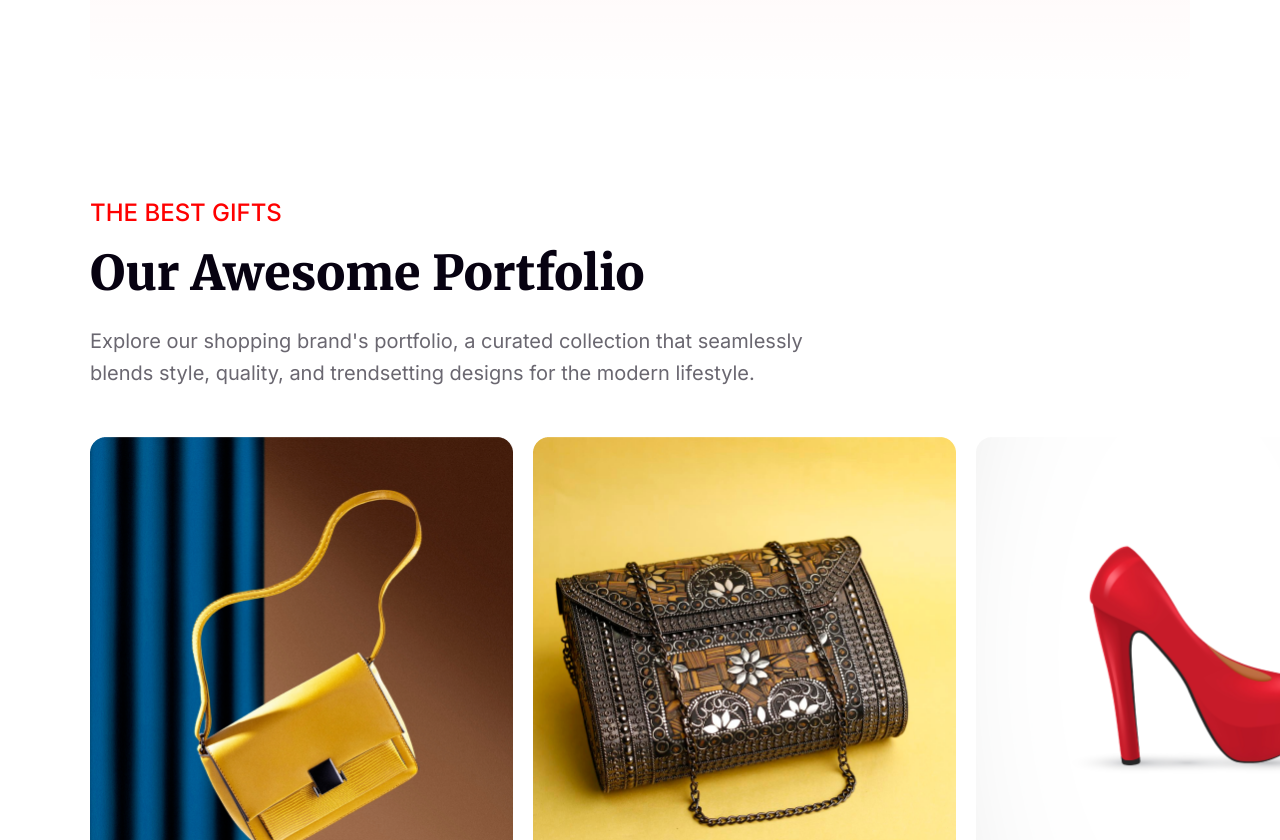
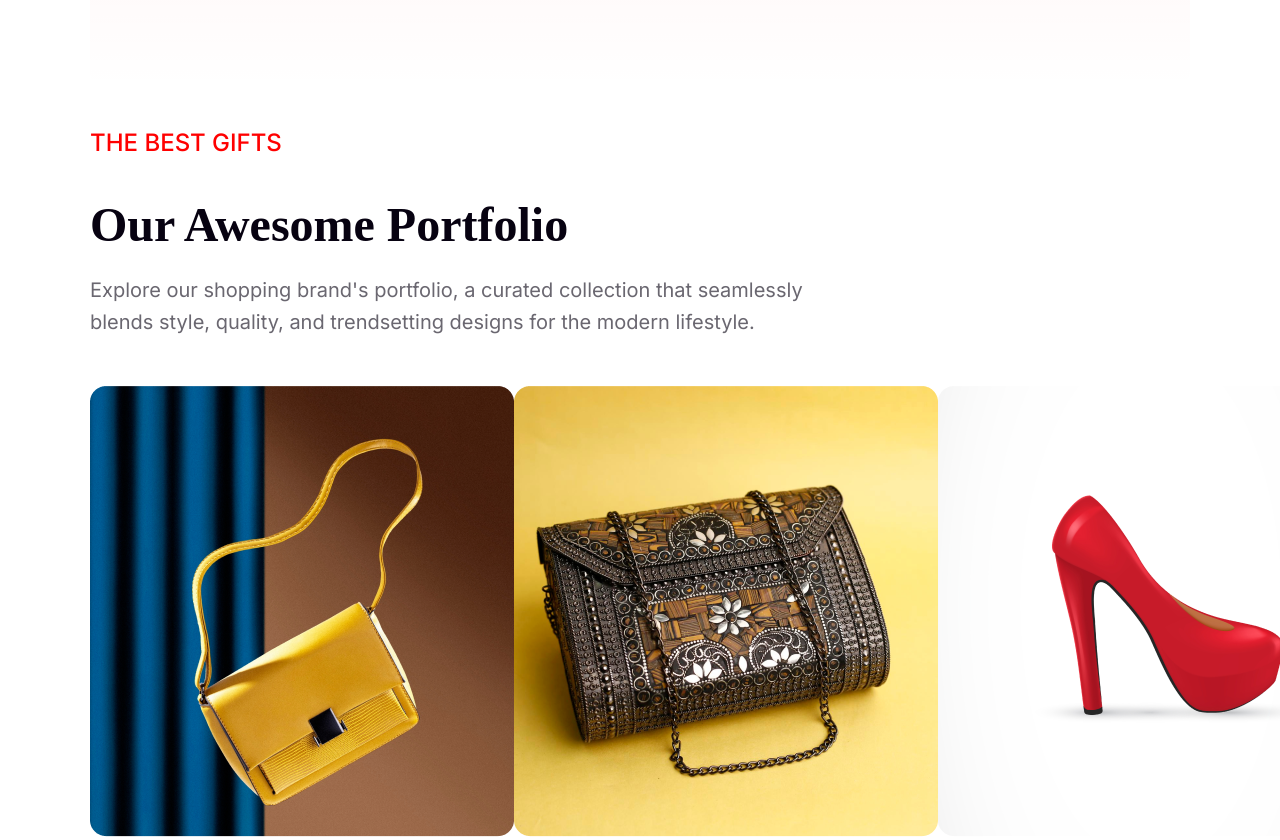
Before and after one commit to siam38/web-a1, a plain HTML site: page index.html in a window 1280 px wide. Shown: the part 2760-3600 px from the top of the page. Drawn offline with Linux system fonts and the light colour scheme.

Commit message:
changed portfolio section , also added hover effect

```diff
--- a/index.html
+++ b/index.html
@@ -53,26 +53,28 @@
 
 
   <!-- Awesome protfolio -->
-  <div class="portfolio">
-    <div class="portfolio-content">
-        <h5 class="p-sub">THE BEST GIFTS</h5>
-        <h2 class="p-title">Our Awesome Portfolio</h2>
-        <p class="p-details">Explore our shopping brand's portfolio, a curated collection that seamlessly<br>blends style, quality, and trendsetting designs for the modern lifestyle.</p>
+  <div class="pf">
+    <div>
+        <h5>THE BEST GIFTS</h5>
+        <h2>Our Awesome Portfolio</h2>
+        <p>Explore our shopping brand's portfolio, a curated collection that seamlessly<br>blends style, quality, and trendsetting designs for the modern lifestyle.</p>
     </div>
-        <div class="image-first-row">
-            <img src="images/Rectangle 3.png" alt="yellow bag" class="pimg">
-            <img src="images/Rectangle 4.png" alt="brown bag" class="pimg">
-            <img src="images/Rectangle 5.png" alt="red show"class="pimg">
-        </div>
-        <div class="image-second-row">
-            <img src="images/Rectangle 6.png" alt="show" class="pimg">
-            <img src="images/Rectangle 7.png" alt="sunglass" class="pimg">
-            <img src="images/Rectangle 8.png" alt="ear ring" class="pimg">
-        </div>
+    <div class="imagesP">
+        <img src="images/Rectangle 3.png" alt="bag1">
+        <img src="images/Rectangle 4.png" alt="bag2">
+        <img src="images/Rectangle 5.png" alt="red heels">
+    </div>
+    <div class="imagesP">
+        <img src="images/Rectangle 6.png" alt="heels 2">
+        <img src="images/Rectangle 7.png" alt="sunglass">
+        <img src="images/Rectangle 8.png" alt="ring">
+    </div>
+</div>
 
-  </div>
+   </main>
 
 
-   </main>
 </body>
+
+
 </html>
--- a/styles/main.css
+++ b/styles/main.css
@@ -76,11 +76,12 @@ body {
 
 /* Party */
 .party {
-  background: linear-gradient(90deg, #070211 0%, rgba(7, 2, 17, 0) 100%), url("../images/Vectorrr.png") center/cover no-repeat;
+  background: linear-gradient(90deg, #070211 0%, rgba(7, 2, 17, 0) 100%), url("../images/Vectorrr.png");
   border-radius: 16px;
   margin-top: 100px;
   height: 600px;
   display: flex;
+  background-size: cover;
 }
 
 .party-content {
@@ -162,54 +163,46 @@ body {
 }
 
 /* Portfolio */
-.portfolio {
-  margin-top: 110px;
-  height: 482px;
-  border-radius: 16px;
+.pf h5 {
+    color: #F00;
+    font-family: Inter;
+    font-size: 24px;
+    font-style: normal;
+    font-weight: 500;
+    line-height: normal;
 }
 
-.portfolio-content {
-  text-align: left;
+.pf h2 {
+    color: #070211;
+    font-size: 48px;
+    font-style: normal;
+    font-weight: 900;
+    line-height: normal;
+    text-transform: capitalize;
+    margin: 16px 0px 22px 0px;
 }
 
-.p-title {
-  color: #070211;
-  font-size: 48px;
-  font-family: Merriweather;
-  font-weight: 900;
-  text-transform: capitalize;
-  word-wrap: break-word;
-  margin: 0px;
-  padding: 16px 0px 22px 0px;
+.pf p {
+    width: 896px;
+    color: rgba(7, 2, 17, 0.60);
+    font-family: Inter;
+    font-size: 20px;
+    font-style: normal;
+    font-weight: 400;
+    line-height: 32px;
+    margin-bottom: 48px;
 }
 
-.p-sub {
-  color: #FF0000;
-  font-size: 24px;
-  font-family: Inter;
-  font-weight: 500;
-  word-wrap: break-word;
-  margin: 0px;
+.pf .imagesP {
+    display: flex;
+    justify-content: space-between;
+    margin-bottom: 20px;
 }
 
-.p-details {
-  color: rgba(7, 2, 17, 0.60);
-  font-size: 20px;
-  font-family: Inter;
-  font-weight: 400;
-  line-height: 32px;
-  word-wrap: break-word;
-  margin: 0px;
-  padding: 0px 0px 48px 0px;
+.pf .imagesP img {
+    transition: transform 0.3s ease-in-out;
 }
 
-.image-first-row, .image-second-row {
-  display: flex;
-  width: 100%;
-  height: 450px;
-  padding-bottom: 25px;
+.pf .imagesP img:hover {
+    transform: scale(1.2);
 }
-
-.pimg {
-  padding-right: 20px;
-}
```
